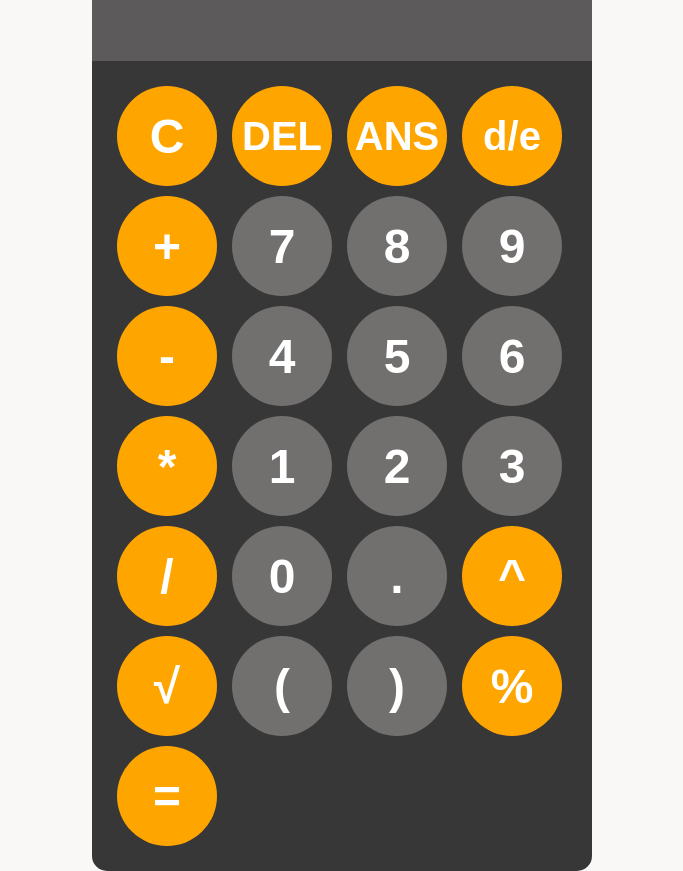
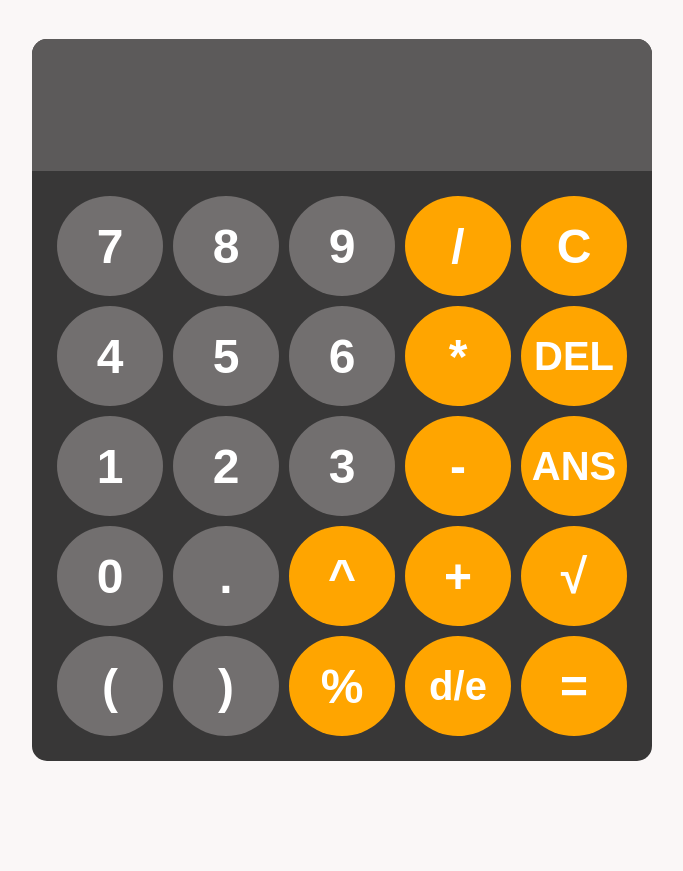
Before and after one commit to mianyay/Calculator, a plain HTML site: page index.html in a window 1280 px wide. Shown: the whole page, without its empty margins (298-981 px from the left). After the commit the page ends 800 px from the top, so only its background shows below. Drawn offline with Linux system fonts and the light colour scheme; a web font is replaced by a local one.

Commit message:
rearrange button order

```diff
--- a/index.html
+++ b/index.html
@@ -14,30 +14,30 @@
     <div id="calculator">
         <input id="display" readonly>
         <div id="keys">
-            <button onclick="clearDisplay()" class="operator-btn">C</button>
-            <button onclick="backspace()" class="word">DEL</button>
-            <button onclick="answer()" class="word">ANS</button>
-            <button onclick="fraction()" class="word">d/e</button>
-            <button onclick="appendToDisplay('+')" class="operator-btn">+</button>
             <button onclick="appendToDisplay('7')">7</button>
             <button onclick="appendToDisplay('8')">8</button>
             <button onclick="appendToDisplay('9')">9</button>
-            <button onclick="appendToDisplay('-')" class="operator-btn">-</button>
+            <button onclick="appendToDisplay('/')" class="operator-btn">/</button>
+            <button onclick="clearDisplay()" class="operator-btn">C</button>
             <button onclick="appendToDisplay('4')">4</button>
             <button onclick="appendToDisplay('5')">5</button>
             <button onclick="appendToDisplay('6')">6</button>
             <button onclick="appendToDisplay('*')" class="operator-btn">*</button>
+            <button onclick="backspace()" class="word">DEL</button>
             <button onclick="appendToDisplay('1')">1</button>
             <button onclick="appendToDisplay('2')">2</button>
             <button onclick="appendToDisplay('3')">3</button>
-            <button onclick="appendToDisplay('/')" class="operator-btn">/</button>
+            <button onclick="appendToDisplay('-')" class="operator-btn">-</button>
+            <button onclick="answer()" class="word">ANS</button>
             <button onclick="appendToDisplay('0')">0</button>
             <button onclick="appendToDisplay('.')">.</button>
             <button onclick="appendToDisplay('^')" class="operator-btn">^</button>
+            <button onclick="appendToDisplay('+')" class="operator-btn">+</button>
             <button onclick="appendToDisplay('√')" class="operator-btn">√</button>
             <button onclick="appendToDisplay('(')">(</button>
             <button onclick="appendToDisplay(')')">)</button>
             <button onclick="appendToDisplay('%')" class="operator-btn">%</button>
+            <button onclick="fraction()" class="word">d/e</button>
             <button onclick="calculate()" class="operator-btn">=</button>
         </div>
     </div>
--- a/style.css
+++ b/style.css
@@ -10,10 +10,9 @@ body {
 }
 
 #calculator {
-    font-family: Arial, sans-serif;
     background-color: rgb(56, 55, 55);
     border-radius: 15px;
-    max-width: 500px;
+    max-width: 620px;
     overflow: hidden;
 }
 
@@ -29,15 +28,15 @@ body {
 
 #keys {
     display: grid;
-    grid-template-columns: repeat(4, 1fr);
+    grid-template-columns: repeat(5, 1fr);
     gap: 10px;
     padding: 25px;
 }
 
 button {
-    width: 100px;
+    width: 100%;
     height: 100px;
-    border-radius: 50px;
+    border-radius: 50%;
     border: none;
     background-color: rgb(114, 111, 111);
     color: white;
```
